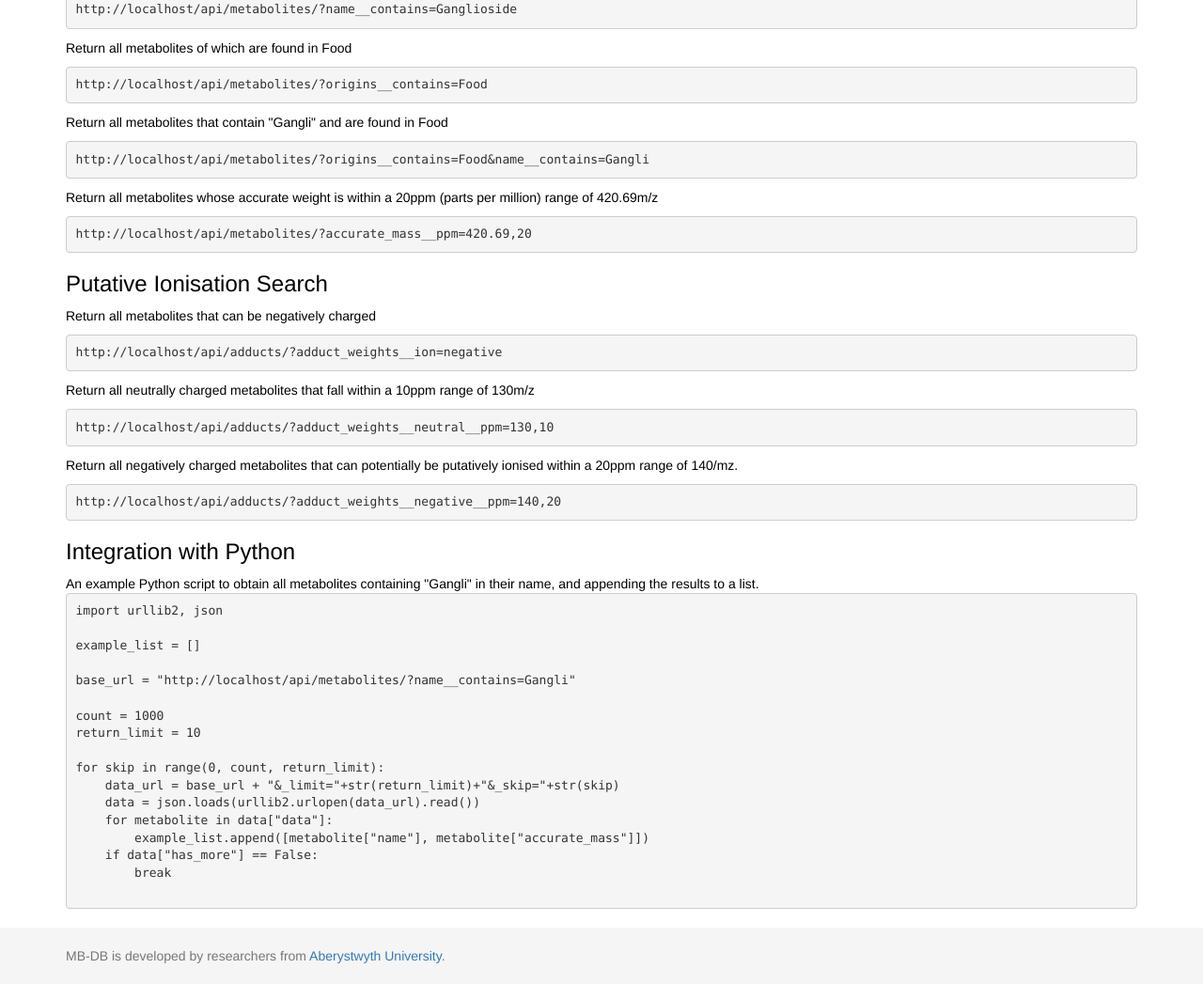
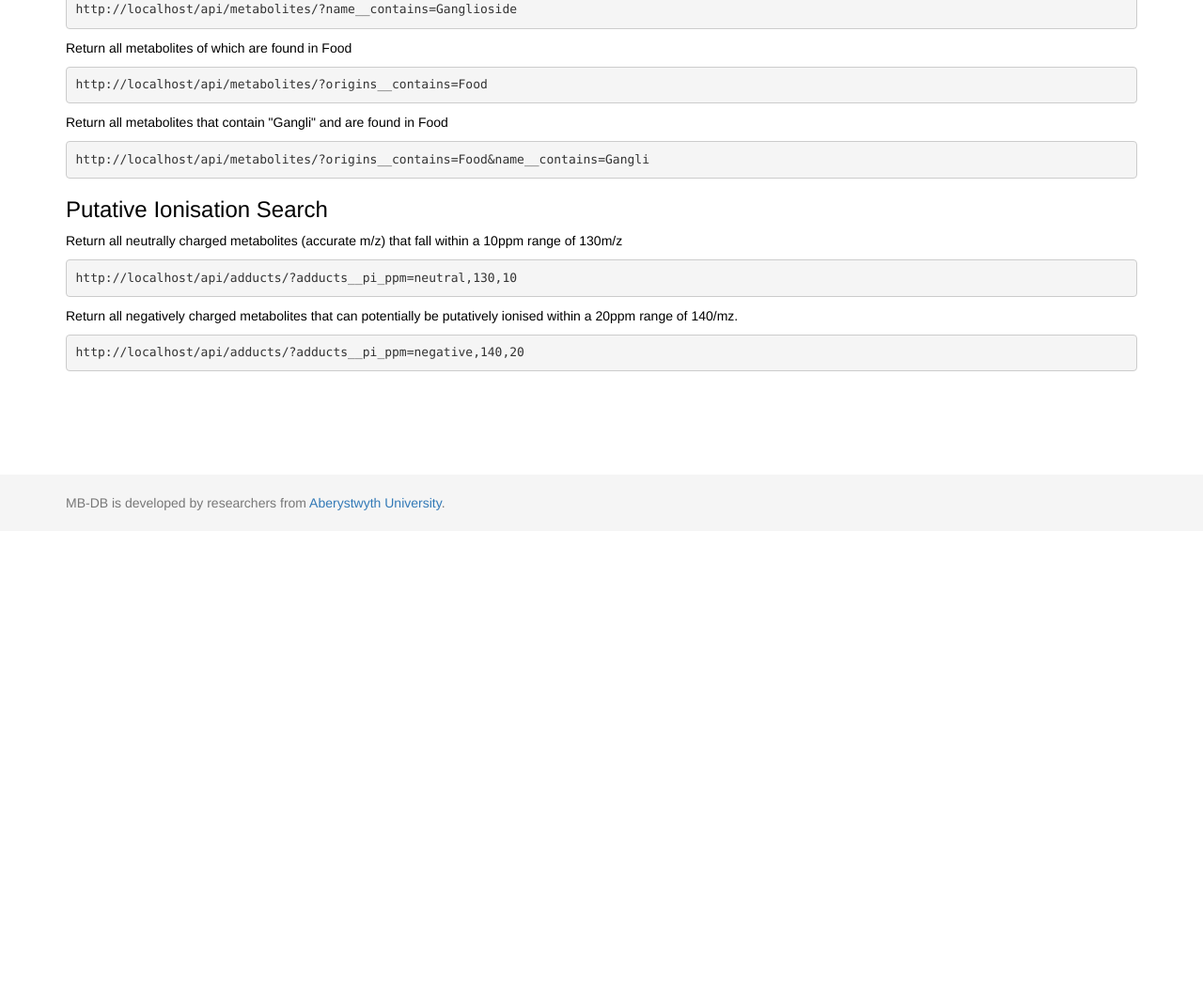
Before and after one commit to AberystwythSystemsBiology/DIMEdb, a Flask app: page /api/ in a window 1280 px wide. Shown: the part 235-1282 px from the top of the page at 94% size. After the commit the page ends 778 px from the top, so only its background shows below. Run offline with Flask 2, Linux system fonts and the light colour scheme; parts of the project's set-up code (start-up, migrations or seed data) failed here and were passed over; some libraries are stand-ins or nearby versions.

Commit message:
Alpha 0.0.1 released

```diff
--- a/mbdb/templates/api.html
+++ b/mbdb/templates/api.html
@@ -23,46 +23,17 @@ API
 
     <pre>{{ url }}metabolites/?origins__contains=Food&name__contains=Gangli</pre>
 
-    <p>Return all metabolites whose accurate weight is within a 20ppm (parts per million) range of 420.69m/z</p>
-
-    <pre>{{ url }}metabolites/?accurate_mass__ppm=420.69,20</pre>
-
 
     <h3>Putative Ionisation Search</h3>
 
-    <p>Return all metabolites that can be negatively charged</p>
 
-    <pre>{{ url }}adducts/?adduct_weights__ion=negative</pre>
+    <p>Return all neutrally charged metabolites (accurate m/z) that fall within a 10ppm range of 130m/z</p>
 
-    <p>Return all neutrally charged metabolites that fall within a 10ppm range of 130m/z</p>
-
-    <pre>{{ url }}adducts/?adduct_weights__neutral__ppm=130,10</pre>
+    <pre>{{ url }}adducts/?adducts__pi_ppm=neutral,130,10</pre>
 
     <p>Return all negatively charged metabolites that can potentially be putatively ionised within a 20ppm range of 140/mz.</p>
 
-    <pre>{{ url }}adducts/?adduct_weights__negative__ppm=140,20</pre>
-
-    <h3>Integration with Python</h3>
-
-    An example Python script to obtain all metabolites containing "Gangli" in their name, and appending the results to a list.
-    <pre class="prettyprint">
-import urllib2, json
-
-example_list = []
-
-base_url = "{{ url }}metabolites/?name__contains=Gangli"
-
-count = 1000
-return_limit = 10
-
-for skip in range(0, count, return_limit):
-    data_url = base_url + "&_limit="+str(return_limit)+"&_skip="+str(skip)
-    data = json.loads(urllib2.urlopen(data_url).read())
-    for metabolite in data["data"]:
-        example_list.append([metabolite["name"], metabolite["accurate_mass"]])
-    if data["has_more"] == False:
-        break
-    </pre>
+    <pre>{{ url }}adducts/?adducts__pi_ppm=negative,140,20</pre>
 
 {% endblock %}
 
--- a/mbdb/templates/view.html
+++ b/mbdb/templates/view.html
@@ -60,9 +60,9 @@
 <div class="row">
     <div class="col-md-9">
         <h2>
-            Neutral Isotopic Distribution <label class="btn btn-primary pull-right" data-toggle="modal" data-target="#distribution_modal">
-                        <i class="glyphicon glyphicon glyphicon-stats"></i> Distribution Table
-            </label>
+            Neutral Isotopic Distribution <button id="isotope" name="neutral_0" class="btn btn-primary pull-right">
+                        <i class="glyphicon glyphicon glyphicon-stats"></i> Isotope Distribution Table
+            </button>
         </h2>
         <div id="distribution_chart" style="width:90%;height:400px;"></div>
     </div>
```
Also changed, not shown: db/process.py (+14 -17 lines), mbdb/static/js/view.js (+14 -8 lines), mbdb/templates/modals/view.html (+6 -5 lines).
